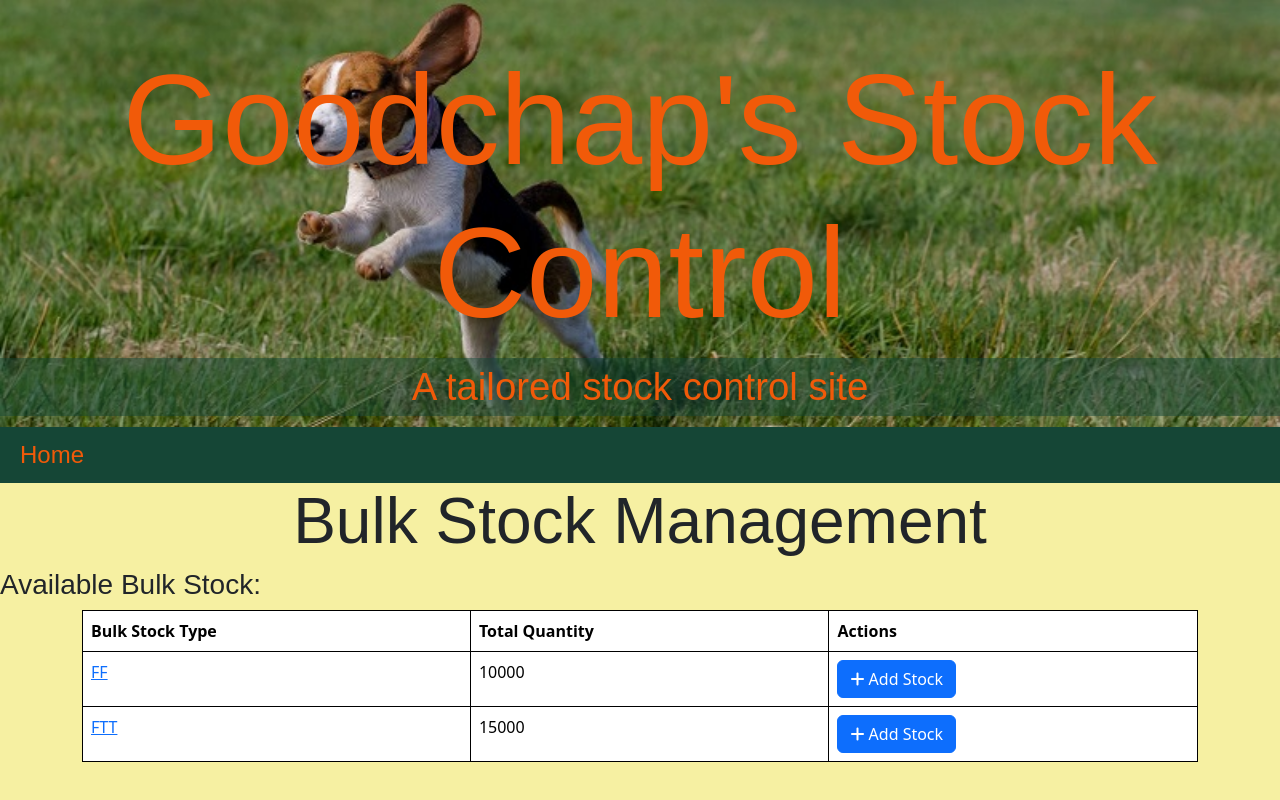
After one commit to Corentin-Vidick/P4-JSDogTraining, a Django app: page /bulk_stock/ in a window 1280 px wide. The commit adds this page. Run offline with Django 3.2, Linux system fonts and the light colour scheme; data comes from the database, SQL or seed files in the repository; both versions use the stored data as it was after the commit; some libraries are stand-ins or nearby versions; some web fonts are replaced.

Commit message:
Add BulkStock view and functionality to add bulk stock

```diff
--- a/home/templates/home/home.html
+++ b/home/templates/home/home.html
@@ -28,7 +28,10 @@
                     <h3 class="card-title">Bulk stock</h3>
                 </div>
                 <div class="custom-overlay">
-                    <div class="text">Coming soon</div>
+                    <div class="text">
+                        <p>Access the bulk stock management page</p>
+                        <a href="{% url 'bulk_stock' %}" class="btn btn-success btn-sm">Bulk stock</a>
+                    </div>
                 </div>
             </div>
         </div>
--- a/static/js/stock.js
+++ b/static/js/stock.js
@@ -2,7 +2,9 @@ $(document).ready(function() {
 
     console.log("JS loaded");
 
-    // When the Add Stock modal is shown, store the triggering button and populate modal fields.
+    // ****************************
+    // Add Stock Modal
+    // ****************************
     $('#addStockModal').on('show.bs.modal', function (event) {
         var button = $(event.relatedTarget);
         // Store the button globally for later use.
@@ -28,12 +30,12 @@ $(document).ready(function() {
     // Handle the Add Stock form submission using AJAX.
     $('#stockForm').on('submit', function(e) {
         e.preventDefault();
-        // Optionally log the serialized form data.
+        // Log the serialized form data.
         console.log("Submitting Add Stock Form:", $(this).serialize());
 
         $.ajax({
             type: 'POST',
-            url: addStockUrl,  // Defined in your template via {% url 'add_stock' %}
+            url: addStockUrl,  // Defined in template via {% url 'add_stock' %}
             data: $(this).serialize(),
             success: function(response) {
                 if(response.success){
@@ -62,8 +64,9 @@ $(document).ready(function() {
         });
     });
 
-    // Update Stock Detail Modal (for overwriting a PackedStock record)
-    // When the detail modal is shown, populate its fields.
+    // ****************************
+    // Update Stock Detail Modal
+    // ****************************
     $('#updateStockDetailModal').on('show.bs.modal', function (event) {
         var button = $(event.relatedTarget);
         console.log("Storing triggering detail button:", button);
@@ -96,7 +99,7 @@ $(document).ready(function() {
         console.log("Submitting Update Stock Detail Form:", $(this).serialize());
         $.ajax({
             type: 'POST',
-            url: addStockDetailUrl,  // Defined in your template via {% url 'add_stock_detail' %}
+            url: addStockDetailUrl,  // Defined in template via {% url 'add_stock_detail' %}
             data: $(this).serialize(),
             success: function(response) {
                 if(response.success){
@@ -123,8 +126,9 @@ $(document).ready(function() {
         });
     });
 
-    // Remove Stock Modal (for removing packed stock)
-    // When the removal modal is shown, populate its hidden fields.
+    // ****************************
+    // Remove Stock Modal
+    // ****************************
     $('#removeStockModal').on('show.bs.modal', function (event) {
         console.log("Remove Stock Modal");
         var button = $(event.relatedTarget);
@@ -145,7 +149,7 @@ $(document).ready(function() {
         e.preventDefault();
         $.ajax({
             type: 'POST',
-            url: removeStockUrl,  // Defined in your template via {% url 'remove_stock' %}
+            url: removeStockUrl,  // Defined in template via {% url 'remove_stock' %}
             data: $(this).serialize(),
             success: function(response) {
                 if(response.success){
@@ -178,8 +182,9 @@ $(document).ready(function() {
     });
 
 
-    // Add label stock
-    // When the Add Label Stock modal is shown, store the triggering button and populate modal fields.
+    // ****************************
+    // Add Label Stock Modal
+    // ****************************
     $('#addLabelStockModal').on('show.bs.modal', function (event) {
         console.log("Add Label Modal - Product Name:", productName);
         var button = $(event.relatedTarget);
@@ -223,7 +228,6 @@ $(document).ready(function() {
         });
     });
 
-    // Add label stock
     // Handle the form submission using AJAX.
     $('#labelStockForm').on('submit', function(e) {
         e.preventDefault();
@@ -264,4 +268,57 @@ $(document).ready(function() {
     });
 
 
+    // ****************************
+    // Add Bulk Stock Modal
+    // ****************************
+
+    $(document).ready(function() {
+        // When the Add Bulk Stock modal is shown, populate its fields.
+        $('#addBulkStockModal').on('show.bs.modal', function(event) {
+          var button = $(event.relatedTarget);
+          // Store the button globally for later use.
+          window.triggeringBulkGroupedButton = button;
+          var bulkStockName = button.attr('data-item-name'); // Use .attr() for raw value
+          console.log("Add Bulk Stock Modal - Bulk Stock Name:", bulkStockName);
+          var modal = $(this);
+          modal.find('#modalBulkStockName').text(bulkStockName);
+          modal.find('#modalBulkStockNameHidden').val(bulkStockName);
+        });
+
+        // Handle the Add Bulk Stock form submission using AJAX.
+        $('#bulkStockForm').on('submit', function(e) {
+          e.preventDefault();
+          console.log("Submitting Bulk Stock Form:", $(this).serialize());
+
+          $.ajax({
+            type: 'POST',
+            url: addBulkStockUrl,
+            data: $(this).serialize(),
+            success: function(response) {
+              if(response.success){
+                alert(response.message);
+                $('#addBulkStockModal').modal('hide');
+                // Retrieve the button that triggered the modal.
+                var button = window.triggeringBulkGroupedButton;
+                if (!button) {
+                    console.error("Triggering button not found");
+                    return;
+                }
+                // Find the closest table row and update its total quantity cell.
+                var row = button.closest('tr');
+                row.find('.total_quantity').text(response.total_quantity);
+                console.log("Updated total quantity cell with:", response.total_quantity);
+              } else {
+                console.log('Validation errors:', response.errors);
+                alert('There were errors in your submission.');
+              }
+            },
+            error: function(xhr, status, error) {
+              console.error('Bulk Stock AJAX error:', status, error);
+              console.error('Response:', xhr.responseText);
+              alert('An error occurred while adding bulk stock: ' + error);
+            }
+          });
+        });
+    });
 });
--- a/stock/forms.py
+++ b/stock/forms.py
@@ -1,5 +1,5 @@
 from django import forms
-from .models import PackedStock, LabelStock, Product
+from .models import PackedStock, LabelStock, Product, BulkStock
 
 class PackedStockForm(forms.ModelForm):
     quantity = forms.IntegerField(min_value=1, widget=forms.NumberInput(attrs={'class': 'form-control'}))
@@ -33,3 +33,20 @@ class AddLabelStockForm(forms.ModelForm):
     class Meta:
         model = LabelStock
         fields = ['label_quantity_1', 'label_quantity_2']
+
+class AddBulkStockForm(forms.ModelForm):
+    quantity = forms.IntegerField(min_value=1, widget=forms.NumberInput(attrs={'class': 'form-control'}))
+    expiry_date = forms.DateField(required=False, widget=forms.DateInput(attrs={'type': 'date', 'class': 'form-control'}))
+    batch = forms.CharField(required=False, max_length=50, widget=forms.TextInput(attrs={'class': 'form-control'}))
+
+    class Meta:
+        model = BulkStock
+        fields = ['quantity', 'expiry_date', 'batch']
+
+class AddBulkStockDetailForm(forms.ModelForm):
+    class Meta:
+        model = BulkStock
+        fields = ['quantity']
+        widgets = {
+            'quantity': forms.NumberInput(attrs={'class': 'form-control', 'min': '1'}),
+        }
--- /dev/null
+++ b/stock/templates/stock/bulk_stock.html
@@ -0,0 +1,77 @@
+{% extends "base.html" %}
+{% load static %}
+{% block content %}
+
+<h2>Bulk Stock Management</h2>
+<h3>Available Bulk Stock:</h3>
+
+<div class="container">
+  <table class="stock_table table">
+    <thead>
+      <tr>
+        <th>Bulk Stock Type</th>
+        <th>Total Quantity</th>
+        <th>Actions</th>
+      </tr>
+    </thead>
+    <tbody>
+      {% for bulk in grouped_bulk_stock %}
+      <tr>
+        <td>
+          <a href="{% url 'bulk_stock_detail' bulk.name %}">{{ bulk.name }}</a>
+        </td>
+        <td class="total_quantity">{{ bulk.total_quantity }}</td>
+        <td>
+          <button type="button" class="btn btn-primary"
+                  data-bs-toggle="modal" data-bs-target="#addBulkStockModal"
+                  data-item-name="{{ bulk.name }}">
+            <i class="fa-solid fa-plus" aria-hidden="true"></i> Add Stock
+          </button>
+        </td>
+      </tr>
+      {% empty %}
+      <tr>
+        <td colspan="3">No bulk stock available.</td>
+      </tr>
+      {% endfor %}
+    </tbody>
+  </table>
+
+  <!-- Add Bulk Stock Modal -->
+  <div class="modal fade" id="addBulkStockModal" tabindex="-1" aria-labelledby="addBulkStockLabel" aria-hidden="true">
+    <div class="modal-dialog">
+      <div class="modal-content">
+        <form id="bulkStockForm" action="{% url 'add_bulk_stock' %}" method="post">
+          {% csrf_token %}
+          <div class="modal-header">
+            <h1 class="modal-title fs-5" id="addBulkStockLabel">
+              Add Bulk Stock to <span id="modalBulkStockName"></span>
+            </h1>
+            <button type="button" class="btn-close" data-bs-dismiss="modal" aria-label="Close"></button>
+          </div>
+          <div class="modal-body">
+            <!-- Hidden field for the bulk stock type (name) -->
+            <input type="hidden" name="bulk_stock_name" id="modalBulkStockNameHidden" value="">
+            <!-- Fields for user input: quantity, expiry date and batch -->
+            {{ bulk_form.as_p }}
+          </div>
+          <div class="modal-footer">
+            <button type="button" class="btn btn-secondary" data-bs-dismiss="modal">Cancel</button>
+            <button type="submit" class="btn btn-primary">Save Bulk Stock</button>
+          </div>
+        </form>
+      </div>
+    </div>
+  </div>
+
+</div>
+
+{% endblock %}
+
+{% block extra_js %}
+    <script src="https://code.jquery.com/jquery-3.6.0.min.js"></script>
+    <script>
+        const addBulkStockUrl = "{% url 'add_bulk_stock' %}";
+    </script>
+    <script src="{% static 'js/stock.js' %}"></script>
+{% endblock %}
--- a/stock/templates/stock/stock.html
+++ b/stock/templates/stock/stock.html
@@ -1,6 +1,11 @@
 {% extends "base.html" %}
 {% load static %}
 {% block content %}
+
+
+<script>
+    console.log("Inline script working");
+</script>
 
 <h2>Welcome to the stock management</h2>
 <h3>Available stock:</h3>
--- a/stock/urls.py
+++ b/stock/urls.py
@@ -25,4 +25,13 @@ urlpatterns = [
 
     # Fetch the form to add label stock (AJAX loading)
     path('get_label_stock_form/', views.get_label_stock_form, name='get_label_stock_form'),
+
+    # Bulk stock management
+    path('bulk_stock/', views.bulk_stock, name='bulk_stock'),
+
+    # Add bulk stock
+    path('add_bulk_stock', views.add_bulk_stock, name='add_bulk_stock'),
+
+    #Bulk stock detail
+    path('bulk_stock_detail/<str:bulk_stock_name>/', views.bulk_stock_detail, name='bulk_stock_detail')
 ]
--- a/stock/views.py
+++ b/stock/views.py
@@ -10,7 +10,9 @@ from django.db.models import Sum, Max, F
 from datetime import datetime
 
 from .models import Product, PackedStock, BulkStock, LabelStock
-from .forms import PackedStockForm, RemoveStockForm, AddStockDetailForm, AddLabelStockForm
+from .forms import PackedStockForm, RemoveStockForm, AddStockDetailForm
+from .forms import AddLabelStockForm
+from .forms import AddBulkStockForm, AddBulkStockDetailForm
 
 
 #
@@ -272,7 +274,9 @@ def update_stock_detail(request):
             return JsonResponse({'success': False, 'errors': form.errors})
     return JsonResponse({'success': False, 'message': 'Only POST method allowed'})
 
-
+#
+# LabelStock views
+#
 
 def label(request):
     """
@@ -295,7 +299,6 @@ def label(request):
         'label_form': label_form,
     })
 
-
 def get_label_stock_form(request):
     """
     Return the rendered AddLabelStockForm based on the provided has_two_labels parameter.
@@ -306,7 +309,6 @@ def get_label_stock_form(request):
     # Ensure the partial template path is correct.
     html = render_to_string('partials/label_stock_form.html', {'label_form': form})
     return JsonResponse({'form_html': html})
-
 
 def add_label_stock(request):
     """
@@ -362,3 +364,83 @@ def add_label_stock(request):
             print("Form Errors:", form.errors)
             return JsonResponse({'success': False, 'errors': form.errors})
     return JsonResponse({'success': False, 'message': 'Only POST method allowed'})
+
+#
+# BulkStock views
+#
+
+def bulk_stock(request):
+    """
+    Display all bulk stock available, grouped by bulk stock name.
+    Each line shows the bulk stock type (e.g. FTT, FF) and the aggregated quantity.
+    """
+    # Group BulkStock by name and sum up the quantity for each group.
+    grouped_bulk_stock = (
+        BulkStock.objects
+        .values('name')
+        .annotate(total_quantity=Sum('quantity'))
+        .order_by('name')
+    )
+
+    bulk_form = AddBulkStockForm()
+
+    return render(request, 'stock/bulk_stock.html', {
+        'grouped_bulk_stock': grouped_bulk_stock,
+        'bulk_form': bulk_form,
+    })
+
+def add_bulk_stock(request):
+    """
+    Add bulk stock for a given bulk stock type.
+    The user provides quantity, expiry_date, and batch via the form.
+    The bulk stock type is determined via a hidden field 'bulk_stock_name'.
+    """
+    if request.method == 'POST':
+        form = AddBulkStockForm(request.POST)
+        if form.is_valid():
+            new_quantity = form.cleaned_data['quantity']
+            expiry_date = form.cleaned_data['expiry_date']
+            batch = form.cleaned_data['batch']
+            # Get the bulk stock type from the hidden field.
+            bulk_stock_name = request.POST.get('bulk_stock_name')
+            if not bulk_stock_name:
+                return JsonResponse({'success': False, 'message': 'Bulk stock name is required.'})
+
+            # Create a new BulkStock record
+            bulk_stock_item = BulkStock(
+                name=bulk_stock_name,
+                quantity=new_quantity,
+                expiry_date=expiry_date,
+                batch=batch
+            )
+            bulk_stock_item.save()
+
+            # Recalculate the total quantity for this bulk stock type.
+            total = BulkStock.objects.filter(name=bulk_stock_name).aggregate(total=Sum('quantity'))['total'] or 0
+
+            return JsonResponse({
+                'success': True,
+                'message': 'Bulk stock added successfully!',
+                'total_quantity': total
+            })
+        else:
+            return JsonResponse({'success': False, 'errors': form.errors})
+    return JsonResponse({'success': False, 'message': 'Only POST method allowed'})
+
+def bulk_stock_detail(request, bulk_stock_name):
+    """
+    Displays a detailed view of the stock, quantity by expiry date/batch
+    """
+    print("DEBUG: bulk_stock_name in bulk view:", bulk_stock_name)
+    detailed_bulk_stock = (
+        BulkStock.objects.filter(name=bulk_stock_name)
+        .values('expiry_date', 'batch')
+        .annotate(total_quantity=Sum('quantity'))
+        .order_by('expiry_date', 'batch')
+    )
+    form = AddBulkStockDetailForm()
+    return render(request, 'stock/bulk_stock_detail.html', {
+        'bulk_stock_name': bulk_stock_name,
+        'detailed_stock': detailed_bulk_stock,
+        'form' : form
+    })
```
Also changed, not shown: db.sqlite3, 1 other file.
